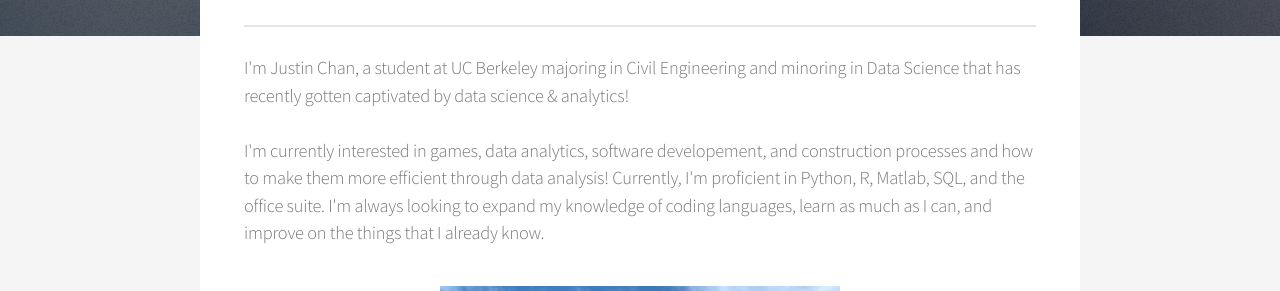
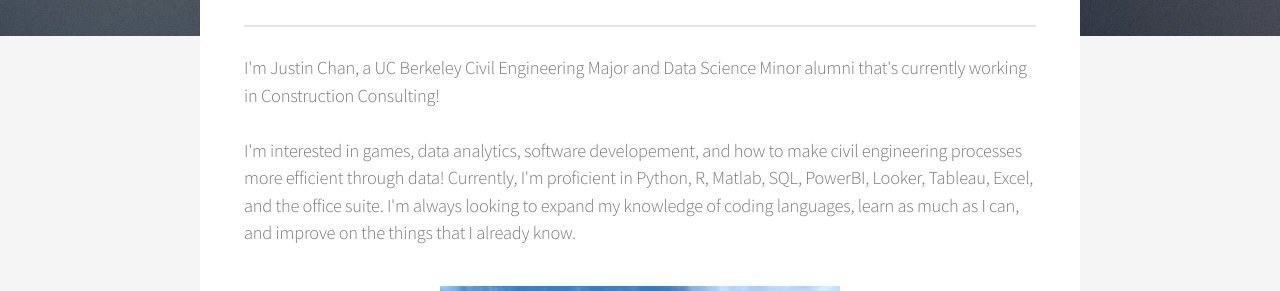
Before and after one commit to Equinnax711/Equinnax711.github.io, a plain HTML site: page index.html in a window 1280 px wide. Shown: the part 508-799 px from the top of the page. Drawn offline with Linux system fonts and the light colour scheme.

Commit message:
Add files via upload

```diff
--- a/index.html
+++ b/index.html
@@ -48,9 +48,9 @@
 				<section class="box special">
 					<header class="major">
 						<h2>About Me.</h2>
-						<p align = "left"> I'm Justin Chan, a student at UC Berkeley majoring in Civil Engineering and minoring in Data Science that has recently gotten captivated by data science & analytics!<br /> <br>
-							I'm currently interested in games, data analytics, software developement, and construction processes and how to make them more efficient through data analysis!
-							Currently, I'm proficient in Python, R, Matlab, SQL, and the office suite. I'm always looking to expand my knowledge of coding languages, learn as much as I can, and improve on the things that I already know.</p>
+						<p align = "left"> I'm Justin Chan, a UC Berkeley Civil Engineering Major and Data Science Minor alumni that's currently working in Construction Consulting!<br /> <br>
+							I'm interested in games, data analytics, software developement, and how to make civil engineering processes more efficient through data!
+							Currently, I'm proficient in Python, R, Matlab, SQL, PowerBI, Looker, Tableau, Excel, and the office suite. I'm always looking to expand my knowledge of coding languages, learn as much as I can, and improve on the things that I already know.</p>
 					</header>
 					<br>
 					<class= image featured><img src="images/headshot.jpg" width = "400" height = "auto" />
```
